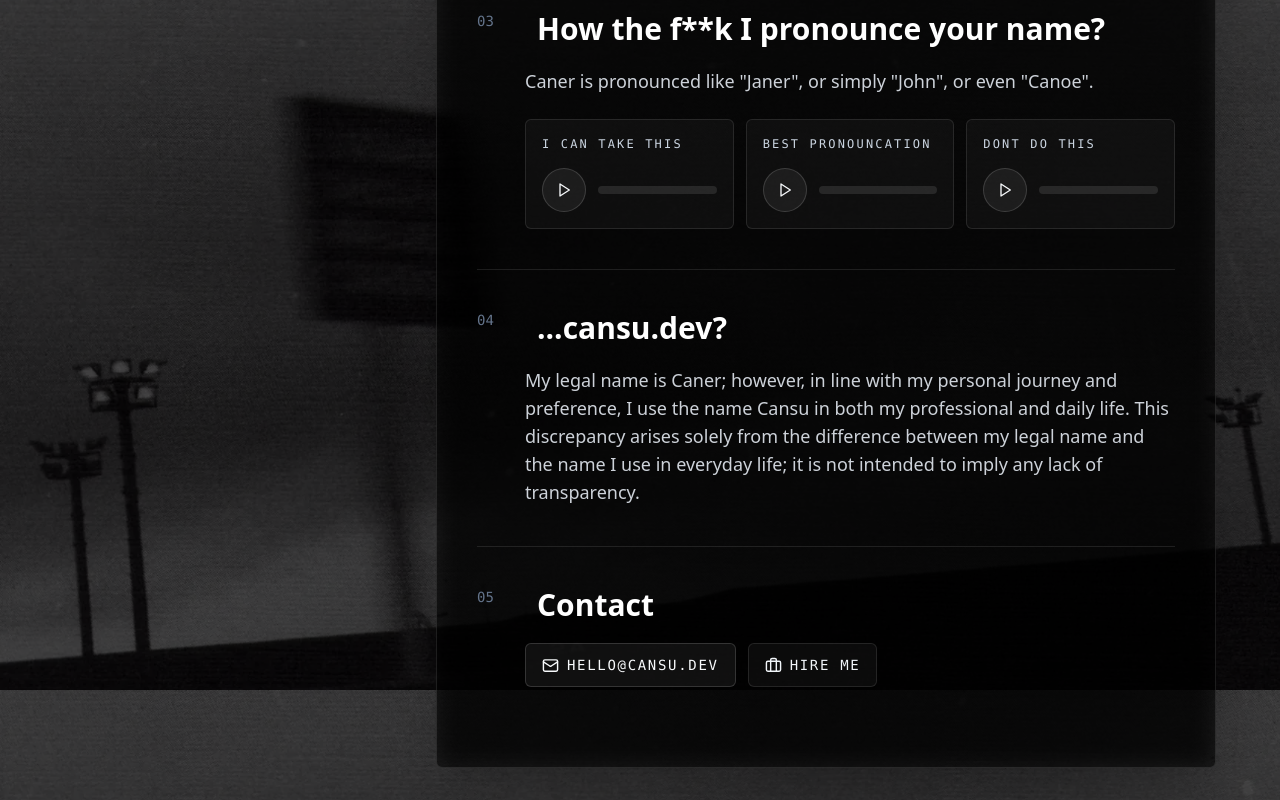
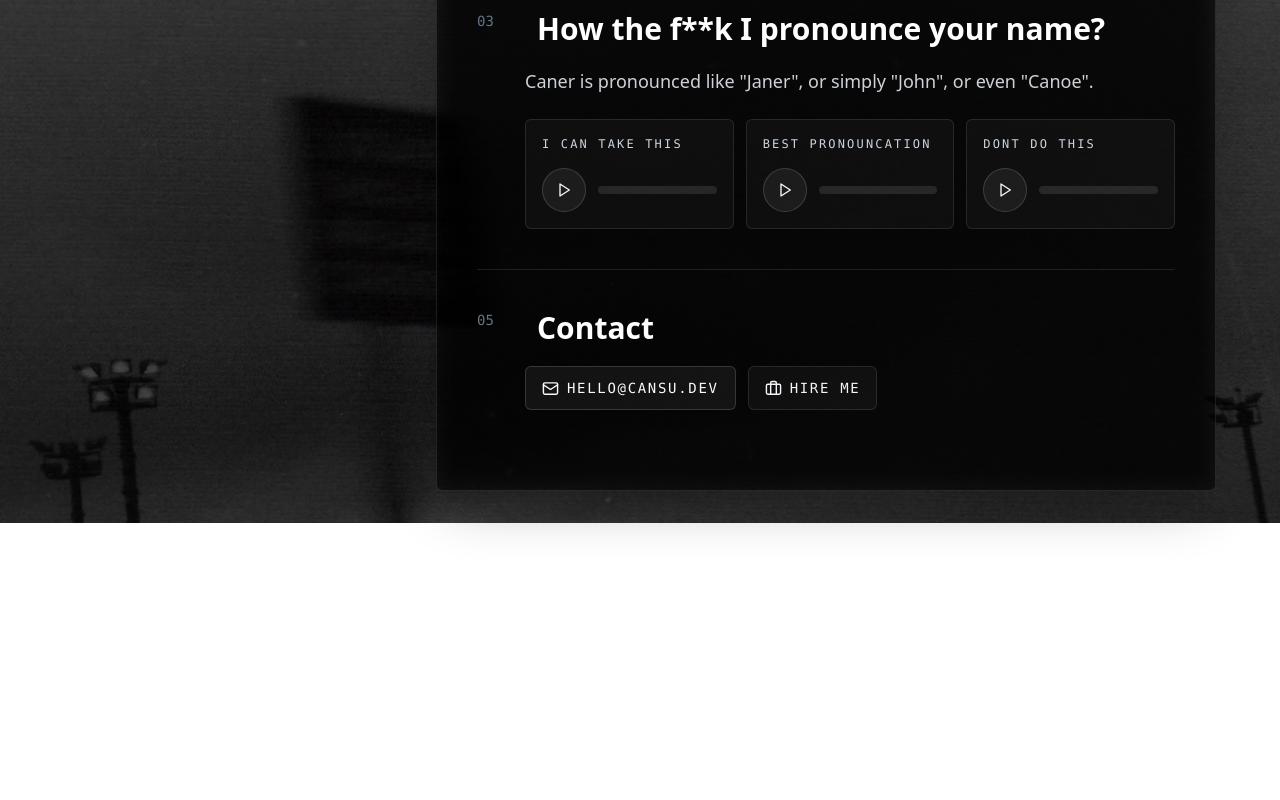
Before and after one commit to caner-cetin/cansu-dev-main, a React (Vite) app: page / in a window 1280 px wide. Shown: the part 910-1710 px from the top of the page. After the commit the page ends 1433 px from the top, so only its background shows below. Built offline with nearby package versions, Linux system fonts and the light colour scheme.

Commit message:
Update index.tsx

```diff
--- a/src/routes/index.tsx
+++ b/src/routes/index.tsx
@@ -348,12 +348,6 @@ export default function Portfolio() {
               </div>
             </PageSection>
 
-            <PageSection index="04" title="...cansu.dev?" href="/">
-              <p>
-                My legal name is Caner; however, in line with my personal journey and preference, I use the name Cansu in both my professional and daily life. This discrepancy arises solely from the difference between my legal name and the name I use in everyday life; it is not intended to imply any lack of transparency.
-              </p>
-            </PageSection>
-
             <PageSection
               index="05"
               title="Contact"
```
